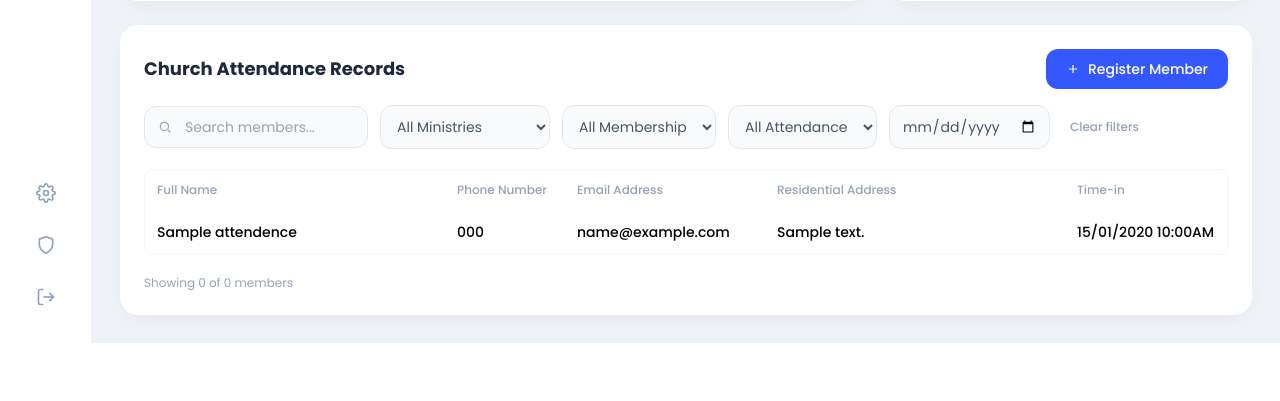
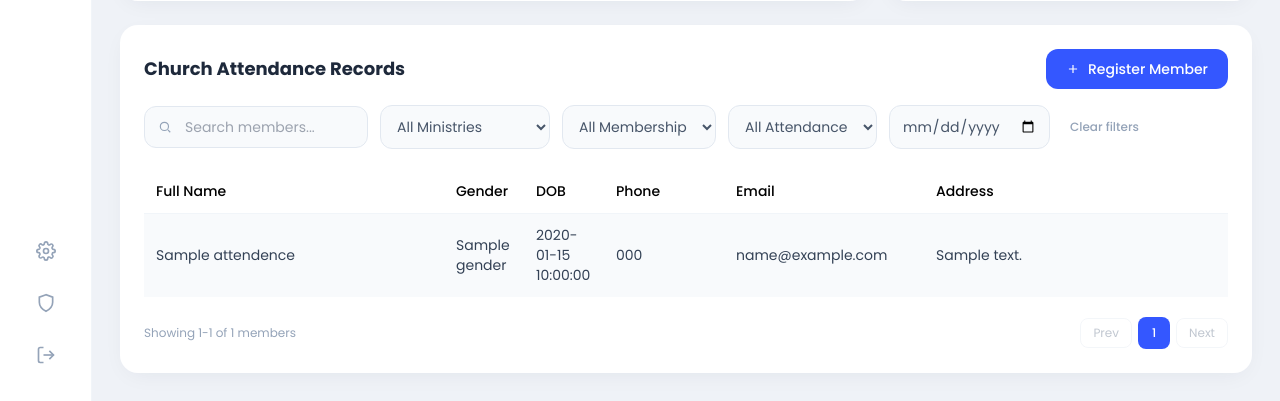
Before and after one commit to PetxCode/flask_attendance, a Flask app: page / in a window 1280 px wide. Shown: the part 893-1294 px from the top of the page. Before the commit the page ends 1236 px from the top, so only its background shows below. Run offline with Flask 3, Linux system fonts and the light colour scheme; a database or web service that is not in the repository returns one stand-in record (values such as "Sample title"); lists and menus that the app fills with data are empty; some libraries are stand-ins or nearby versions.

Commit message:
updated with pagination

```diff
--- a/app.py
+++ b/app.py
@@ -4,6 +4,17 @@ from bson import ObjectId
 import os
 
 app = Flask(__name__)
+
+
+def _serialize_attendance(records):
+    serialized = []
+    for item in records:
+        payload = dict(item)
+        payload["_id"] = str(payload.get("_id"))
+        if payload.get("createdAt") and hasattr(payload["createdAt"], "isoformat"):
+            payload["createdAt"] = payload["createdAt"].isoformat()
+        serialized.append(payload)
+    return serialized
 
 # url = "mongodb://localhost:27017"
 url = "mongodb+srv://nextteachnow:nextteachnow@cluster0.ozfyjn7.mongodb.net/churchDB?appName=Cluster0"
@@ -21,9 +32,10 @@ def index():
 
 @app.route("/add_member", methods=["POST"])
 def add_member():
+    data = request.get_json(silent=True) or request.form.to_dict()
 
-    data = request.get_json()
-    print(data)
+    if not data:
+        return jsonify({"success": False, "message": "No data provided"}), 400
 
     result = collection.insert_one(data)
     collection.update_one(
@@ -32,11 +44,9 @@ def add_member():
     )
 
     attendance = list(collection.find())
-    for i in attendance:
-        i["_id"] = str(i["_id"])
-
-    return render_template("index.html", attendance=attendance[::-1])
+    return jsonify({"success": True, "data": _serialize_attendance(attendance[::-1])})
 
 if __name__ == "__main__":
-    port = int(os.environ.get('PORT', 5000))
-    app.run(host='0.0.0.0', port=port)
+    app.run(debug=True)
+    # port = int(os.environ.get('PORT', 5000))
+    # app.run(host='0.0.0.0', port=port, debug=True)
--- a/templates/index.html
+++ b/templates/index.html
@@ -705,89 +705,47 @@
         </div>
 
         <div class="overflow-x-auto">
-          <div
-            class="max-h-[480px] overflow-y-auto rounded-lg border border-slate-100"
-          >
+          {%if attendance%}
+          <div id="holder_all" class="flex flex-col">
             <table
               id="attendance"
-              class="w-full text-left text-sm min-w-[1500px] flex"
+              class="w-full text-left text-black text-sm min-w-[1500px] table-auto"
             >
               <thead
-                class="text-slate-400 text-xs sticky top-0 bg-white z-10 shadow-[0_1px_0_0_#F1F5F9]"
-              >
-                <tr id="tableHeadRow">
-                  <!-- <th
-                    data-key="id"
-                    class="th-sort py-3 px-3 font-medium cursor-pointer select-none"
-                  >
-                    Member ID <span class="sort-ind text-slate-300"></span>
-                  </th> -->
-                  <!-- <th class="py-3 px-3 font-medium">Photo</th> -->
+                class="text-black text-sm sticky top-0 bg-white z-10 shadow-[0_1px_0_0_#F1F5F9]"
+              >
+                <tr>
                   <th
-                    data-key="fullName"
                     class="th-sort py-3 w-[300px] px-3 font-medium cursor-pointer select-none"
                   >
                     Full Name <span class="sort-ind text-slate-300"></span>
                   </th>
                   <th
-                    data-key="phone"
-                    class="th-sort py-3 px-3 w-[120px] font-medium cursor-pointer select-none"
-                  >
-                    Phone Number <span class="sort-ind text-slate-300"></span>
+                    class="th-sort py-3 w-[80px] px-3 font-medium cursor-pointer select-none"
+                  >
+                    Gender <span class="sort-ind text-slate-300"></span>
                   </th>
                   <th
-                    data-key="email"
-                    class="th-sort py-3 px-3 font-medium w-[200px] cursor-pointer select-none"
-                  >
-                    Email Address <span class="sort-ind text-slate-300"></span>
+                    class="th-sort py-3 w-[80px] px-3 font-medium cursor-pointer select-none"
+                  >
+                    DOB <span class="sort-ind text-slate-300"></span>
                   </th>
                   <th
-                    data-key="address"
-                    class="th-sort py-3 px-3 font-medium w-[300px] cursor-pointer select-none"
-                  >
-                    Residential Address
-                    <span class="sort-ind text-slate-300"></span>
-                  </th>
-                  <!-- <th
-                    data-key="membershipStatus"
-                    class="th-sort py-3 px-3 font-medium cursor-pointer select-none"
-                  >
-                    Membership Status
-                    <span class="sort-ind text-slate-300"></span>
+                    class="th-sort py-3 px-3 w-[120px] font-medium cursor-pointer select-none"
+                  >
+                    Phone <span class="sort-ind text-slate-300"></span>
                   </th>
                   <th
-                    data-key="ministry"
-                    class="th-sort py-3 px-3 font-medium cursor-pointer select-none"
-                  >
-                    Ministry <span class="sort-ind text-slate-300"></span>
+                    class="th-sort py-3 px-3 font-medium w-[200px] cursor-pointer select-none"
+                  >
+                    Email <span class="sort-ind text-slate-300"></span>
                   </th>
                   <th
-                    data-key="serviceDate"
-                    class="th-sort py-3 px-3 font-medium cursor-pointer select-none"
-                  >
-                    Service Date <span class="sort-ind text-slate-300"></span>
+                    class="th-sort py-3 px-3 font-medium w-[300px] cursor-pointer select-none"
+                  >
+                    Address <span class="sort-ind text-slate-300"></span>
                   </th>
                   <th
-                    data-key="attendanceStatus"
-                    class="th-sort py-3 px-3 font-medium cursor-pointer select-none"
-                  >
-                    Attendance Status
-                    <span class="sort-ind text-slate-300"></span>
-                  </th>
-                  <th
-                    data-key="checkIn"
-                    class="th-sort py-3 px-3 font-medium cursor-pointer select-none"
-                  >
-                    Check-in <span class="sort-ind text-slate-300"></span>
-                  </th>
-                  <th
-                    data-key="checkOut"
-                    class="th-sort py-3 px-3 font-medium cursor-pointer select-none"
-                  >
-                    Check-out <span class="sort-ind text-slate-300"></span>
-                  </th>-->
-                  <th
-                    data-key="duration"
                     class="th-sort py-3 w-[180px] px-3 font-medium cursor-pointer select-none"
                   >
                     Time-in <span class="sort-ind text-slate-300"></span>
@@ -795,114 +753,41 @@
                   <th class="py-3 px-3 font-medium">Actions</th>
                 </tr>
               </thead>
+
               <tbody
                 class="divide-y divide-slate-100 text-slate-700"
                 id="recordsBody"
-              ></tbody>
+              >
+                {% for i in attendance %}
+                <tr class="odd:bg-slate-50 rounded-md">
+                  <td class="py-3 px-3">{{ i.name }}</td>
+                  <td class="py-3 px-3">{{ i.gender }}</td>
+                  <td class="py-3 px-3">{{ i.dob }}</td>
+                  <td class="py-3 px-3">{{ i.phone }}</td>
+                  <td class="py-3 px-3">{{ i.email }}</td>
+                  <td class="py-3 px-3">{{ i.address }}</td>
+                  <td class="py-3 px-3">
+                    {% if i.createdAt %} {{ i.createdAt.strftime('%d/%m/%Y
+                    %I:%M%p') }} {% else %} N/A {% endif %}
+                  </td>
+                  <td class="py-3 px-3">
+                    <button class="text-blue-600 hover:text-blue-800">
+                      Edit
+                    </button>
+                    <button class="text-red-600 hover:text-red-800 ml-2">
+                      Delete
+                    </button>
+                  </td>
+                </tr>
+                {% endfor %}
+              </tbody>
             </table>
-
-            {%for i in attendance%}
-            <table
-              id="attendance"
-              class="w-full text-left text-black text-sm min-w-[1500px] flex"
-            >
-              <thead
-                class="text-black text-sm sticky top-0 bg-white z-10 shadow-[0_1px_0_0_#F1F5F9]"
-              >
-                <tr id="tableHeadRow">
-                  <!-- <th
-                    data-key="id"
-                    class="th-sort py-3 px-3 font-medium cursor-pointer select-none"
-                  >
-                    <span class="sort-ind text-slate-300">{{i._id}}</span>
-                  </th> -->
-
-                  <th
-                    data-key="fullName"
-                    class="th-sort py-3 w-[300px] px-3 font-medium cursor-pointer select-none"
-                  >
-                    {{i.name}} <span class="sort-ind text-slate-300"></span>
-                  </th>
-                  <th
-                    data-key="phone"
-                    class="th-sort py-3 px-3 w-[120px] font-medium cursor-pointer select-none"
-                  >
-                    {{i.phone}} <span class="sort-ind text-slate-300"></span>
-                  </th>
-                  <th
-                    data-key="email"
-                    class="th-sort py-3 px-3 font-medium w-[200px] cursor-pointer select-none"
-                  >
-                    {{i.email}} <span class="sort-ind text-slate-300"></span>
-                  </th>
-                  <th
-                    data-key="address"
-                    class="th-sort py-3 px-3 font-medium w-[300px] cursor-pointer select-none"
-                  >
-                    {{i.address}}
-                    <span class="sort-ind text-slate-300"></span>
-                  </th>
-
-                  <!--
-                  <th
-                    data-key="membershipStatus"
-                    class="th-sort py-3 px-3 font-medium cursor-pointer select-none"
-                  >
-                    Membership Status
-                    <span class="sort-ind text-slate-300"></span>
-                  </th>
-                  <th
-                    data-key="ministry"
-                    class="th-sort py-3 px-3 font-medium cursor-pointer select-none"
-                  >
-                    Ministry <span class="sort-ind text-slate-300"></span>
-                  </th>
-                  <th
-                    data-key="serviceDate"
-                    class="th-sort py-3 px-3 font-medium cursor-pointer select-none"
-                  >
-                    Service Date <span class="sort-ind text-slate-300"></span>
-                  </th>
-                  <th
-                    data-key="attendanceStatus"
-                    class="th-sort py-3 px-3 font-medium cursor-pointer select-none"
-                  >
-                    Attendance Status
-                    <span class="sort-ind text-slate-300"></span>
-                  </th>
-                  <th
-                    data-key="checkIn"
-                    class="th-sort py-3 px-3 font-medium cursor-pointer select-none"
-                  >
-                    Check-in <span class="sort-ind text-slate-300"></span>
-                  </th>
-                  <th
-                    data-key="checkOut"
-                    class="th-sort py-3 px-3 font-medium cursor-pointer select-none"
-                  >
-                    Check-out <span class="sort-ind text-slate-300"></span>
-                  </th>-->
-                  <th
-                    data-key="duration"
-                    class="th-sort py-3 w-[180px] px-3 font-medium cursor-pointer select-none"
-                  >
-                    {{i.createdAt.strftime('%d/%m/%Y %I:%M%p')}}
-                    <span class="sort-ind text-slate-300"></span>
-                  </th>
-                  <th class="py-3 px-3 font-medium">Actions</th>
-                </tr>
-              </thead>
-              <tbody
-                class="divide-y divide-slate-100 text-slate-700"
-                id="recordsBody"
-              ></tbody>
-            </table>
-            {%endfor%}
-
-            <!-- EMPTY STATE -->
+          </div>
+
+          {%else%}
           <div
             id="emptyState"
-              class="hidden flex-col items-center justify-center text-center py-16 px-6"
+            class="flex flex-col items-center justify-center text-center py-16 px-6"
           >
             <div
               class="w-14 h-14 rounded-full bg-slate-100 flex items-center justify-center mb-4 mx-auto"
@@ -934,7 +819,9 @@
               + Register Member
             </button>
           </div>
-          </div>
+          {%endif%}
+
+          <!-- EMPTY STATE -->
         </div>
 
         <!-- PAGINATION -->
@@ -1142,10 +1029,117 @@
     </div>
 
     <script>
+      function add_member() {
+        const name = document.getElementById("fullName");
+        const dob = document.getElementById("dob");
+        const phone = document.getElementById("phone");
+        const email = document.getElementById("email");
+        const address = document.getElementById("address");
+        const gender = document.getElementById("gender");
+
+        const data = {
+          name: name.value,
+          dob: dob.value,
+          phone: phone.value,
+          email: email.value,
+          address: address.value,
+          gender: gender.value,
+        };
+
+        fetch("/add_member", {
+          method: "POST",
+          headers: {
+            "Content-Type": "application/json",
+          },
+          body: JSON.stringify(data),
+        })
+          .then(async (res) => {
+            const payload = await res.json();
+            if (!res.ok || !payload.success) {
+              throw new Error(payload.message || "Unable to save member");
+            }
+            return payload;
+          })
+          .then((payload) => {
+            const tbody = document.getElementById("recordsBody");
+            const members = payload.data || [];
+
+            members.forEach((member) => {
+              const row = document.createElement("tr");
+              row.className = "odd:bg-slate-50 rounded-md";
+              row.dataset.ministry = member.ministry || "None";
+              row.dataset.membershipStatus =
+                member.membershipStatus || "Member";
+              row.dataset.attendanceStatus =
+                member.attendanceStatus || "Present";
+              row.dataset.createdAt = member.createdAt || "";
+
+              const columns = [
+                member.name || "N/A",
+                member.gender || "N/A",
+                member.dob || "N/A",
+                member.phone || "N/A",
+                member.email || "N/A",
+                member.address || "N/A",
+                member.createdAt ? formatDate(member.createdAt) : "N/A",
+              ];
+
+              columns.forEach((value) => {
+                const cell = document.createElement("td");
+                cell.className = "py-3 px-3";
+                cell.textContent = value;
+                row.appendChild(cell);
+              });
+
+              const actionCell = document.createElement("td");
+              actionCell.className = "py-3 px-3";
+              actionCell.innerHTML = `
+                <button class="text-blue-600 hover:text-blue-800">Edit</button>
+                <button class="text-red-600 hover:text-red-800 ml-2">Delete</button>
+              `;
+              row.appendChild(actionCell);
+              tbody.appendChild(row);
+            });
+
+            renderTable();
+          })
+          .catch((error) => {
+            console.error("Error:", error);
+            alert(
+              error.message || "Something went wrong while saving the member.",
+            );
+          })
+          .finally(() => {
+            closeModal();
+          });
+      }
+
+      function formatDate(dateString) {
+        if (!dateString) return "N/A";
+        const date = new Date(dateString);
+        if (Number.isNaN(date.getTime())) return "N/A";
+        const day = String(date.getDate()).padStart(2, "0");
+        const month = String(date.getMonth() + 1).padStart(2, "0");
+        const year = date.getFullYear();
+        let hours = date.getHours();
+        const minutes = String(date.getMinutes()).padStart(2, "0");
+        const ampm = hours >= 12 ? "PM" : "AM";
+        hours = hours % 12 || 12;
+        return `${day}/${month}/${year} ${String(hours).padStart(2, "0")}:${minutes}${ampm}`;
+      }
+
+      function normalizeDateValue(value) {
+        const match = String(value || "").match(/(\d{2})\/(\d{2})\/(\d{4})/);
+        if (!match) return "";
+        return `${match[3]}-${match[2]}-${match[1]}`;
+      }
+    </script>
+
+    <script>
       let members = [];
       let idCounter = 1;
       let currentPage = 1;
-      const pageSize = 8;
+      const pageSize = 20;
       let sortKey = null;
       let sortDir = 1;
       let lastTotalPages = 1;
@@ -1534,30 +1528,90 @@
       function renderTable() {
         const tbody = document.getElementById("recordsBody");
         const emptyState = document.getElementById("emptyState");
-        const table = document.getElementById("recordsTable");
+        const table = document.getElementById("attendance");
         const paginationBar = document.getElementById("paginationBar");
-
-        if (members.length === 0) {
-          table.classList.add("hidden");
-          emptyState.classList.remove("hidden");
-          paginationBar.style.display = "none";
+        const allRows = Array.from(tbody.querySelectorAll("tr"));
+
+        if (!allRows.length) {
+          if (table) table.classList.add("hidden");
+          if (emptyState) emptyState.classList.remove("hidden");
+          if (paginationBar) paginationBar.classList.add("hidden");
           return;
         }
-        table.classList.remove("hidden");
-        emptyState.classList.add("hidden");
-        paginationBar.style.display = "";
-
-        const filtered = filteredSortedList();
-        const totalPages = Math.max(1, Math.ceil(filtered.length / pageSize));
+
+        if (table) table.classList.remove("hidden");
+        if (emptyState) emptyState.classList.add("hidden");
+        if (paginationBar) paginationBar.classList.remove("hidden");
+
+        const q = val("tableSearch").toLowerCase().trim();
+        const fm = val("filterMinistry");
+        const fs = val("filterMembership");
+        const fa = val("filterAttendance");
+        const fd = val("filterDateInput");
+
+        const filteredRows = allRows.filter((row) => {
+          const text = row.textContent.toLowerCase();
+          if (q && !text.includes(q)) return false;
+          if (
+            fm &&
+            !(row.dataset.ministry || "")
+              .toLowerCase()
+              .includes(fm.toLowerCase())
+          )
+            return false;
+          if (
+            fs &&
+            !(row.dataset.membershipStatus || "")
+              .toLowerCase()
+              .includes(fs.toLowerCase())
+          )
+            return false;
+          if (
+            fa &&
+            !(row.dataset.attendanceStatus || "")
+              .toLowerCase()
+              .includes(fa.toLowerCase())
+          )
+            return false;
+          if (fd) {
+            const rowDate = normalizeDateValue(
+              row.children[6]?.textContent || "",
+            );
+            if (rowDate !== fd) return false;
+          }
+          return true;
+        });
+
+        const totalCount = filteredRows.length;
+        const totalPages = Math.max(1, Math.ceil(totalCount / pageSize));
         if (currentPage > totalPages) currentPage = totalPages;
+
+        allRows.forEach((row) => {
+          row.style.display = "none";
+        });
+
+        const existingEmptyRow = tbody.querySelector(".no-results-row");
+        if (existingEmptyRow) existingEmptyRow.remove();
+
+        if (!filteredRows.length) {
+          allRows.forEach((row) => {
+            row.style.display = "none";
+          });
+          const emptyRow = document.createElement("tr");
+          emptyRow.className = "no-results-row";
+          emptyRow.innerHTML = `<td colspan="8" class="text-center text-slate-400 text-sm py-10">No matching records found. Try adjusting your search or filters.</td>`;
+          tbody.appendChild(emptyRow);
+          renderPagination(0, 1);
+          return;
+        }
+
         const start = (currentPage - 1) * pageSize;
-        const pageItems = filtered.slice(start, start + pageSize);
-
-        tbody.innerHTML = pageItems.length
-          ? pageItems.map(rowHtml).join("")
-          : `<tr><td colspan="14" class="text-center text-slate-400 text-sm py-10">No matching records found. Try adjusting your search or filters.</td></tr>`;
-
-        renderPagination(filtered.length, totalPages);
+        const end = start + pageSize;
+        filteredRows.slice(start, end).forEach((row) => {
+          row.style.display = "";
+        });
+
+        renderPagination(totalCount, totalPages);
         updateSortIndicators();
       }
 
@@ -1761,44 +1815,5 @@
       renderTable();
       updateStats();
     </script>
-
-    <script>
-      function add_member() {
-        console.log("adding member!");
-        const name = document.getElementById("fullName");
-        const dob = document.getElementById("dob");
-        const phone = document.getElementById("phone");
-        const email = document.getElementById("email");
-        const address = document.getElementById("address");
-
-        data = {
-          name: name.value,
-          dob: dob.value,
-          phone: phone.value,
-          email: email.value,
-          address: address.value,
-        };
-        console.log(data);
-        fetch("/add_member", {
-          method: "POST",
-          headers: {
-            "Content-Type": "Application/json",
-          },
-          body: JSON.stringify(data),
-        })
-          .then((res) => {
-            return res.json();
-          })
-          .then((el) => {
-            console.log(el);
-          })
-          .catch((e) => {
-            console.log(e);
-          })
-          .finally(() => {
-            closeModal();
-          });
-      }
-    </script>
   </body>
 </html>
```
Also changed, not shown: tests/test_app.py (added, +61 -0 lines). Lines whose indentation alone changed are shown as unchanged.
